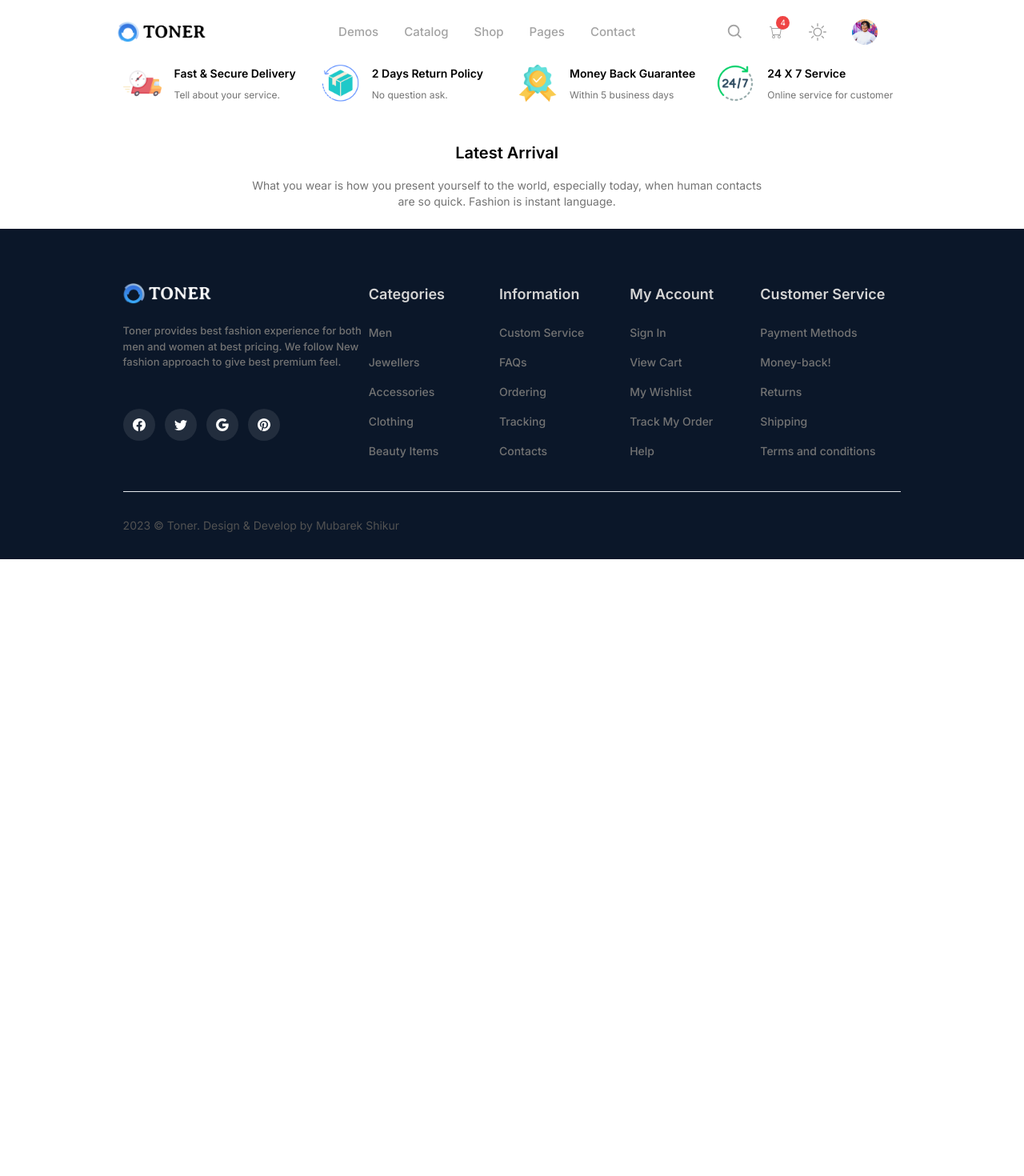
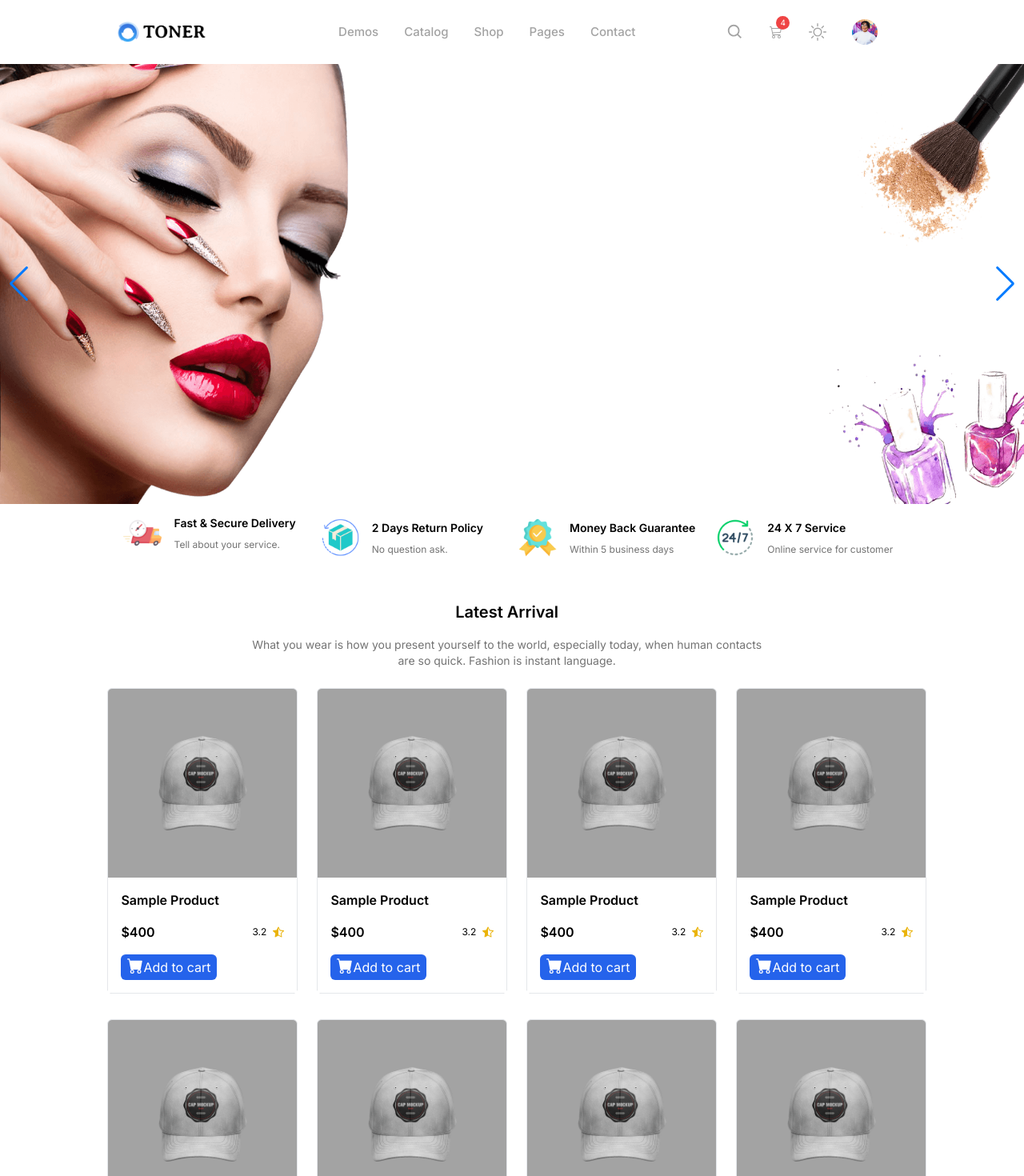
Before and after one commit to manmuba/toner-front, a Next.js app: page / in a window 1280 px wide. Shown: the top 1470 px of the page at 80% size. Before the commit the page ends 800 px from the top, so only its background shows below. Built offline with nearby package versions, Linux system fonts and the light colour scheme.

Commit message:
Home Done

```diff
--- /dev/null
+++ b/app/Common/ProductsList.jsx
@@ -0,0 +1,38 @@
+'use client';
+
+import { BsStarHalf, BsCartFill } from 'react-icons/bs';
+import Image from "next/image";
+
+const ProductsList = () => {
+  return (
+    <div className="flex flex-col items-center bg-neutral-400 border rounded-md mb-2">
+        <Image
+        width="100"
+        height="100"
+        alt="Product"
+        src="/images/products/img-9.png"
+        className="w-[100%] p-[20%]"
+        />
+        <div className="flex flex-col p-4 items-start  bg-white w-full gap-4">
+            <h2 className="font-semibold">Sample Product</h2>
+            <div className="flex items-center justify-between w-[100%]">
+                <h2 className="font-semibold">$400</h2>
+                <div className="flex items-center justify-center gap-2">
+                    <p className='text-[12px]'>3.2</p>
+                    <BsStarHalf
+                        className="text-yellow-500 text-[14px]"
+                    />
+                </div>
+            </div>
+            <button className='bg-blue-600 rounded-md flex p-1 px-2 text-white hover:bg-blue-700'>
+                <BsCartFill
+                    className="text-white text-[20px]"
+                />
+                Add to cart
+            </button>
+        </div>
+    </div>
+  )
+}
+
+export default ProductsList
--- a/app/Components/ColsForHome.tsx
+++ b/app/Components/ColsForHome.tsx
@@ -5,7 +5,7 @@ import Image from "next/image";
 const ColsForHome = () => {
   return (
     <div className="sm:grid sm:grid-cols-2 md:grid-cols-4 px-8 md:px-[12vw] gap-4">
-        <div className="flex flex-row items-center gap-4">
+        <div className="flex flex-row items-center gap-4 my-3">
             <Image
                 className="w-[3rem] h-[3rem]"
                 width="300"
@@ -18,7 +18,7 @@ const ColsForHome = () => {
             <p className="text-[12px] text-neutral-500">Tell about your service.</p>
             </div>
         </div>
-        <div className="flex flex-row items-center gap-4">
+        <div className="flex flex-row items-center gap-4 mt-3 ">
             <Image
                 className="w-[3rem] h-[3rem]"
                 width="300"
@@ -31,7 +31,7 @@ const ColsForHome = () => {
             <p className="text-[12px] text-neutral-500">No question ask.</p>
             </div>
         </div>
-        <div className="flex flex-row items-center gap-4">
+        <div className="flex flex-row items-center gap-4 mt-3">
             <Image
                 className="w-[3rem] h-[3rem]"
                 width="300"
@@ -44,7 +44,7 @@ const ColsForHome = () => {
             <p className="text-[12px] text-neutral-500">Within 5 business days</p>
             </div>
         </div>
-        <div className="flex flex-row items-center gap-4">
+        <div className="flex flex-row items-center gap-4 mt-3">
             <Image
                 className="w-[3rem] h-[3rem]"
                 width="300"
--- a/app/Components/HomeSlider.tsx
+++ b/app/Components/HomeSlider.tsx
@@ -16,7 +16,7 @@ import { Autoplay, Pagination, Navigation } from 'swiper/modules';
 export default function HomeSlider() {
   return (
 
-      <div className='w-full'>
+      <div className='w-full h-100px'>
         <Swiper
         spaceBetween={30}
         centeredSlides={true}
--- a/app/Layout/Header.tsx
+++ b/app/Layout/Header.tsx
@@ -1,7 +1,7 @@
 import Logo from "../Common/Logo";
 
 import { BiMenu, BiSearch } from 'react-icons/bi';
-import { BsCart, BsSun } from 'react-icons/bs';
+import { BsCart3, BsSun } from 'react-icons/bs';
 import Avatar from "../Common/Avatar";
 
 
@@ -31,7 +31,7 @@ const Header = () => {
                     />
                 </div>
                 <div className="flex p-3 rounded-full hover:bg-neutral-300 transition delay-75 cursor-pointer">
-                    <BsCart
+                    <BsCart3
                         className='text-[16px] text-semibold text-neutral-400'
                     />
                 </div>
--- a/app/Pages/HomePage.tsx
+++ b/app/Pages/HomePage.tsx
@@ -3,16 +3,27 @@ import Header from '../Layout/Header'
 import Footer from '../Layout/Footer'
 import HomeSlider from '../Components/HomeSlider'
 import ColsForHome from '../Components/ColsForHome'
+import ProductsList from '../Common/ProductsList'
 
 const HomePage = () => {
   return (
     <div>
         <Header />
-        {/* <HomeSlider /> */}
+        <HomeSlider />
         <ColsForHome />
         <div className="flex items-center w-[75vw] flex-col justify-center text-center pl-[24vw]">
           <h4 className='font-semibold text-[20px] py-4 pt-12'>Latest Arrival</h4>
           <p className='w-[50vw] flex items-center justify-center text-sm text-neutral-500 pb-6'>What you wear is how you present yourself to the world, especially today, when human contacts are so quick. Fashion is instant language.</p>
+        </div>
+        <div className=" w-[95vw] md:w-[85vw] mx-8 md:mx-[8vw] px-8 grid grid-cols-1 md:grid-cols-4 lg:grid-col-4 gap-2 items-center md:gap-6">
+          <ProductsList />
+          <ProductsList />
+          <ProductsList />
+          <ProductsList />
+          <ProductsList />
+          <ProductsList />
+          <ProductsList />
+          <ProductsList />
         </div>
         <Footer />
     </div>
```
